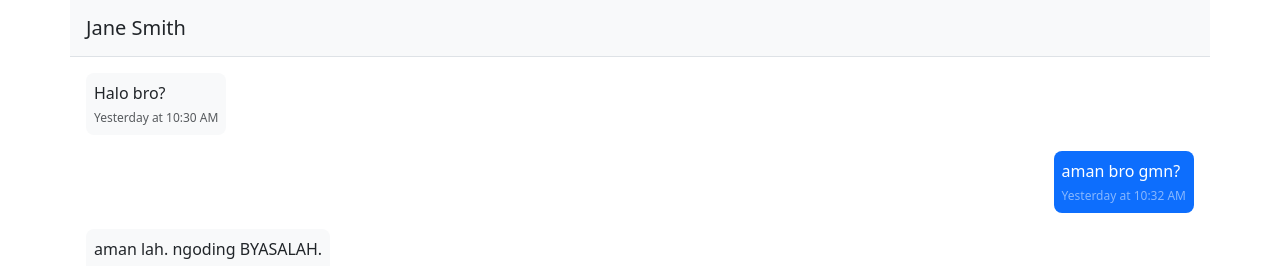
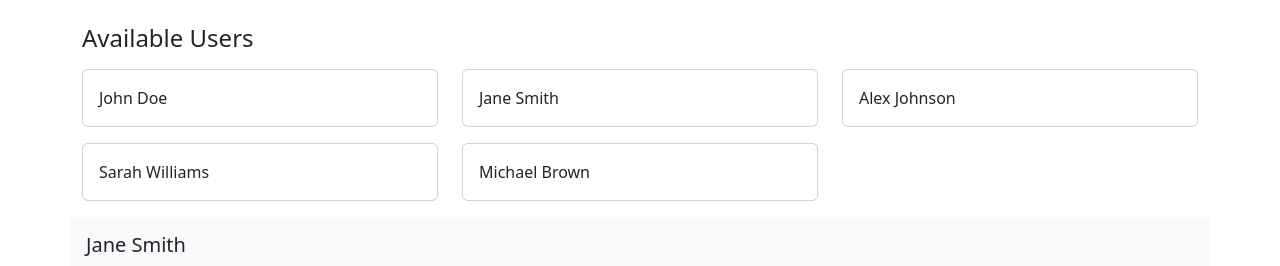
Before and after one commit to RMT-58/Ngobrol, a React (Vite) app in the folder client/: page / in a window 1280 px wide. Shown: the top 266 px of the page. Built offline with nearby package versions, Linux system fonts and the light colour scheme.

Commit message:
feat: cleaned dummy slicing chatbox, add alluser component dummy

```diff
--- /dev/null
+++ b/client/src/components/AllUser.jsx
@@ -0,0 +1,58 @@
+import { useState } from "react";
+// import { AuthContext } from "../../context/AuthContext";
+// import { ChatContext } from "../../context/ChatContext";
+
+const AllUsers = () => {
+  // Simulating the context data with dummy data
+  const [user] = useState({ _id: "user123" });
+
+  // Dummy potential chats data
+  const [potentialChats] = useState([
+    { _id: "user1", name: "John Doe" },
+    { _id: "user2", name: "Jane Smith" },
+    { _id: "user3", name: "Alex Johnson" },
+    { _id: "user4", name: "Sarah Williams" },
+    { _id: "user5", name: "Michael Brown" },
+  ]);
+
+  // Dummy online users data
+  const [onlineUsers] = useState([{ userId: "user1" }, { userId: "user3" }]);
+
+  // Dummy createChat function
+  const createChat = (userId, receiverId) => {
+    console.log(`Creating chat between ${userId} and ${receiverId}`);
+    // In a real application, this would call the actual createChat function
+  };
+
+  return (
+    <div className="container mt-4">
+      <h4 className="mb-3">Available Users</h4>
+      <div className="row">
+        {potentialChats &&
+          potentialChats.map((receiver, index) => (
+            <div className="col-md-6 col-lg-4 mb-3" key={index}>
+              <div
+                className="card cursor-pointer"
+                onClick={() => createChat(user._id, receiver._id)}
+                style={{ cursor: "pointer" }}
+              >
+                <div className="card-body d-flex align-items-center">
+                  <div className="flex-grow-1">{receiver.name}</div>
+                  {onlineUsers?.some(
+                    (user) => user?.userId === receiver?._id
+                  ) && (
+                    <span
+                      className="badge bg-success rounded-circle ms-2"
+                      style={{ width: "10px", height: "10px" }}
+                    ></span>
+                  )}
+                </div>
+              </div>
+            </div>
+          ))}
+      </div>
+    </div>
+  );
+};
+
+export default AllUsers;
--- a/client/src/components/ChatBox.jsx
+++ b/client/src/components/ChatBox.jsx
@@ -17,10 +17,10 @@ const ChatBox = () => {
   };
 
   // Dummy chat data
-  const currentChat = {
-    _id: "chat1",
-    members: ["user1", "user2"],
-  };
+  //   const currentChat = {
+  //     _id: "chat1",
+  //     members: ["user1", "user2"],
+  //   };
 
   // Dummy messages data
   const [messages, setMessages] = useState([
@@ -57,7 +57,10 @@ const ChatBox = () => {
   ]);
 
   const [textMessage, setTextMessage] = useState("");
-  const [isMessagesLoading, setIsMessagesLoading] = useState(false);
+  const [
+    isMessagesLoading,
+    // setIsMessagesLoading
+  ] = useState(false);
   const scroll = useRef();
 
   // Auto-scroll to the newest message
--- a/client/src/pages/Chat.jsx
+++ b/client/src/pages/Chat.jsx
@@ -1,9 +1,11 @@
 import React from "react";
 import ChatBox from "../components/ChatBox";
+import AllUsers from "../components/AllUser";
 
 const Chat = () => {
   return (
     <div>
+      <AllUsers />
       <ChatBox />
     </div>
   );
```
